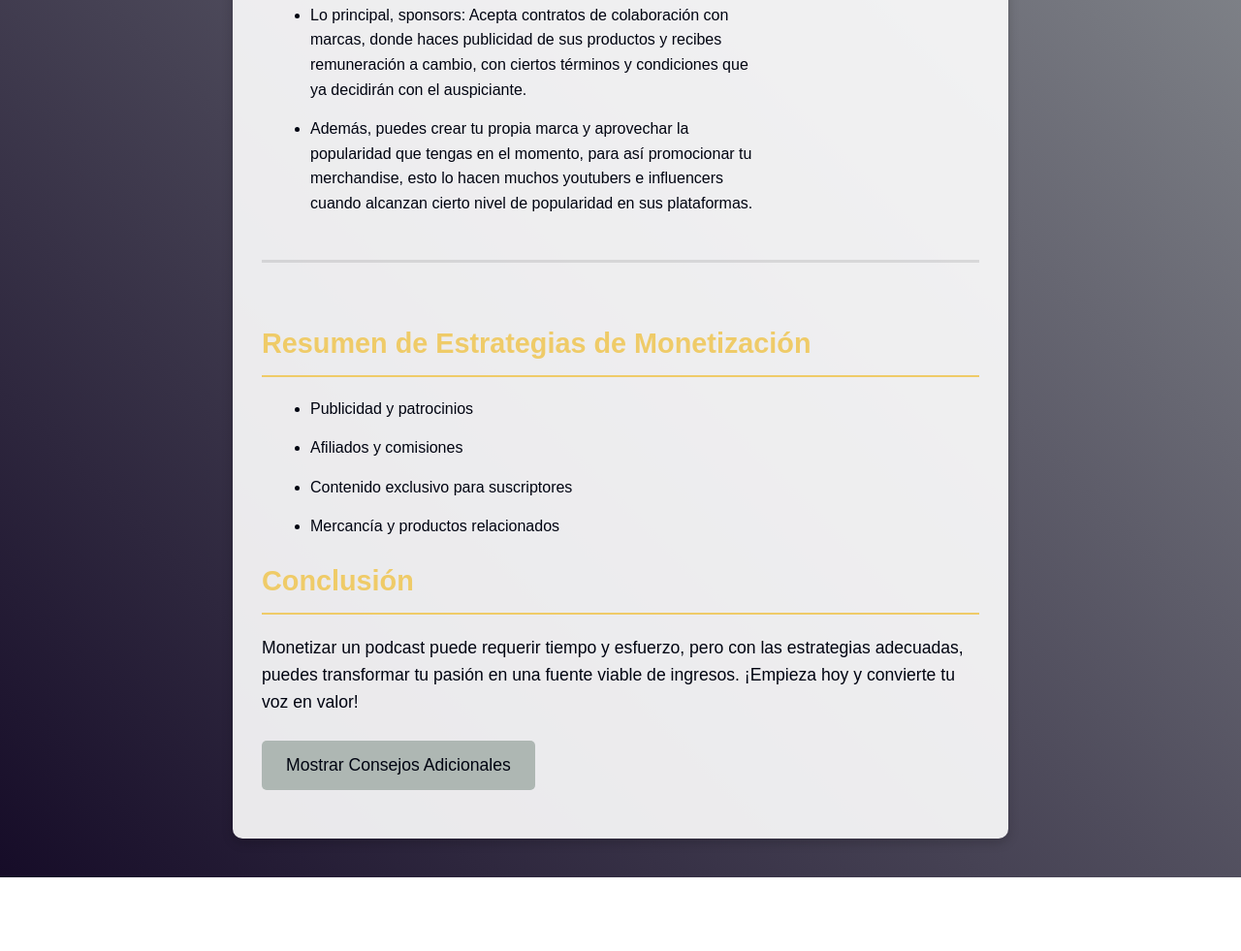
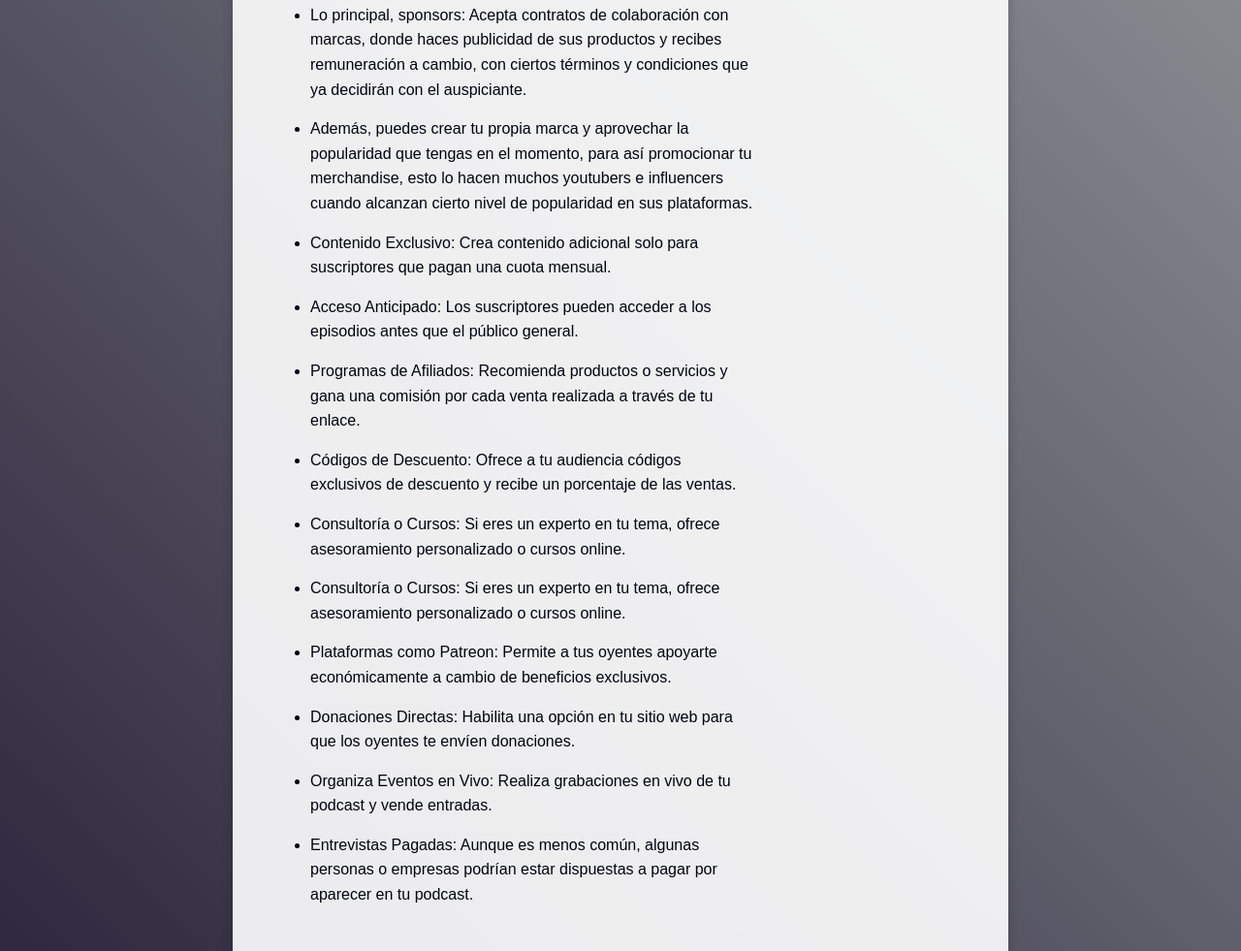
Before and after one commit to SantiagoV323/The-Podcast, a plain HTML site: page index.html in a window 1280 px wide. Shown: the part 1039-2020 px from the top of the page at 97% size. Before the commit the page ends 1944 px from the top, so only its background shows below. Drawn offline with Linux system fonts and the light colour scheme.

Commit message:
Añadido más contenido al cuerpo de la página

```diff
--- a/index.html
+++ b/index.html
@@ -67,6 +67,17 @@
             <ul>
                 <li>Lo principal, sponsors: Acepta contratos de colaboración con marcas, donde haces publicidad de sus productos y recibes remuneración a cambio, con ciertos términos y condiciones que ya decidirán con el auspiciante.</li>
                 <li>Además, puedes crear tu propia marca y aprovechar la popularidad que tengas en el momento, para así promocionar tu merchandise, esto lo hacen muchos youtubers e influencers cuando alcanzan cierto nivel de popularidad en sus plataformas.</li>
+                <li>Contenido Exclusivo: Crea contenido adicional solo para suscriptores que pagan una cuota mensual.</li>
+                <li>Acceso Anticipado: Los suscriptores pueden acceder a los episodios antes que el público general.</li>
+                <li>Programas de Afiliados: Recomienda productos o servicios y gana una comisión por cada venta realizada a través de tu enlace.</li>
+                <li>Códigos de Descuento: Ofrece a tu audiencia códigos exclusivos de descuento y recibe un porcentaje de las ventas.</li>
+                <li>Consultoría o Cursos: Si eres un experto en tu tema, ofrece asesoramiento personalizado o cursos online.</li>
+                <li>Consultoría o Cursos: Si eres un experto en tu tema, ofrece asesoramiento personalizado o cursos online.</li>
+                <li>Plataformas como Patreon: Permite a tus oyentes apoyarte económicamente a cambio de beneficios exclusivos.</li>
+                <li>Donaciones Directas: Habilita una opción en tu sitio web para que los oyentes te envíen donaciones.</li>
+                <li>Organiza Eventos en Vivo: Realiza grabaciones en vivo de tu podcast y vende entradas.</li>
+                <li>Entrevistas Pagadas: Aunque es menos común, algunas personas o empresas podrían estar dispuestas a pagar por aparecer en tu podcast.</li>
+
             </ul>
         </section>
 
```
